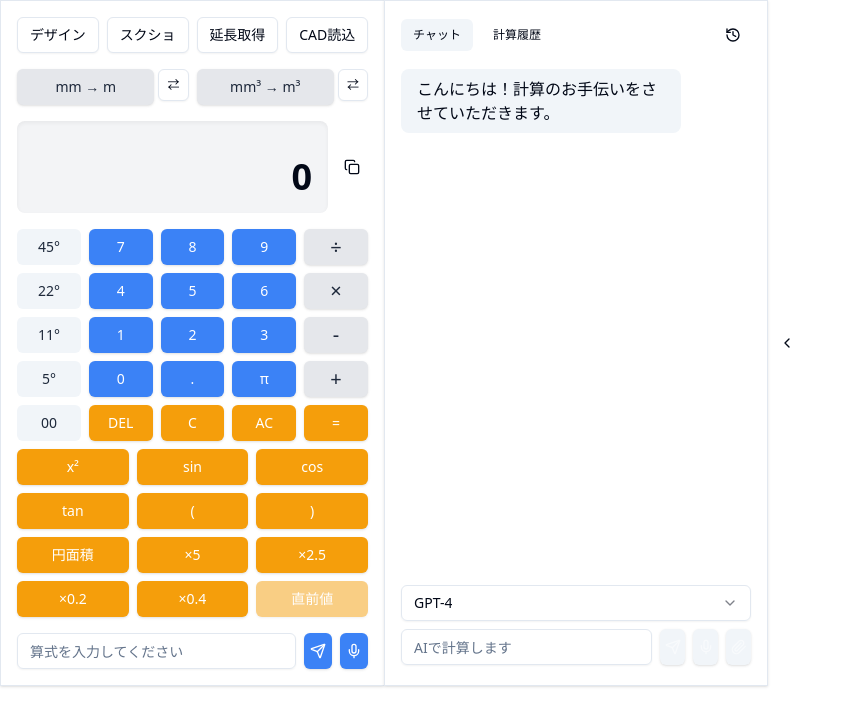
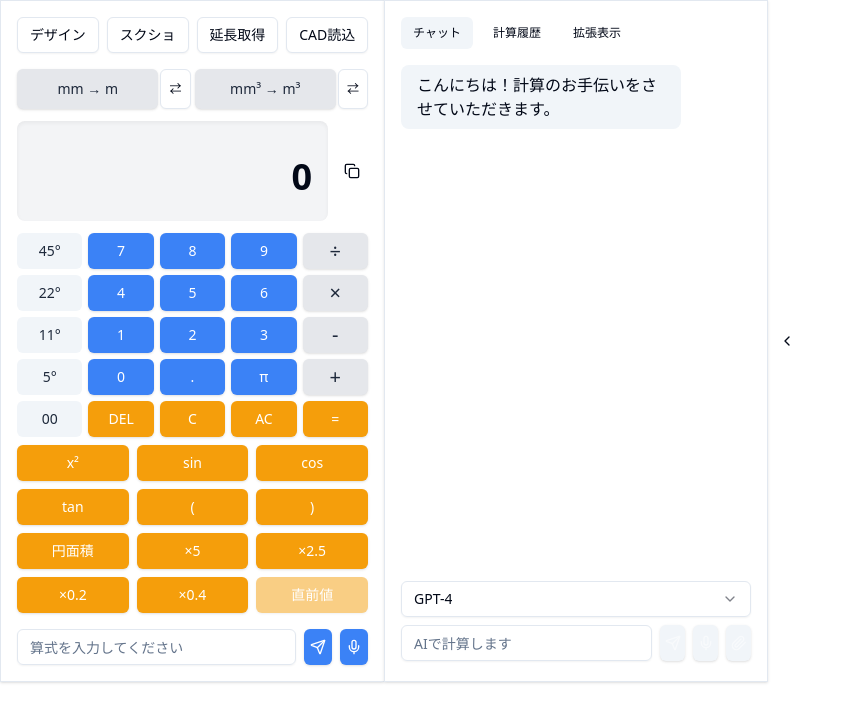
Before and after one commit to munakata11/calcu_elect, a Next.js app: page / in a window 1280 px wide. Shown: the top 726 px of the page, without its empty margins (0-853 px from the left). Built offline with nearby package versions, Linux system fonts and the light colour scheme.

Commit message:
ウインドウ拡張OKバージョン

```diff
--- a/components/calculator.tsx
+++ b/components/calculator.tsx
@@ -55,7 +55,7 @@ export function Calculator() {
   const [colorScheme, setColorScheme] = useState<ColorScheme>('light')
   const [isDarkMode, setIsDarkMode] = useState(false)
   const [isRightPanelOpen, setIsRightPanelOpen] = useState(true)
-  const [rightPanelView, setRightPanelView] = useState<'chat' | 'history'>('chat')
+  const [rightPanelView, setRightPanelView] = useState<'chat' | 'history' | 'extended-display'>('chat')
   const [chatView, setChatView] = useState<'chat' | 'history'>('chat')
   const [aiModel, setAIModel] = useState<AIModel>('gpt4')
   const [previousResult, setPreviousResult] = useState<string | null>(null)
@@ -66,6 +66,7 @@ export function Calculator() {
   const [isMillimeter, setIsMillimeter] = useState(true)
   const [isMillimeterCube, setIsMillimeterCube] = useState(true)
   const [fullExpression, setFullExpression] = useState<string>("")
+  const [isDisplayOverflowing, setIsDisplayOverflowing] = useState(false)
 
   // Pythonバックエンドに計算をリクエストする関数
   const calculateWithPython = async (expression: string): Promise<number> => {
@@ -251,7 +252,7 @@ export function Calculator() {
     try {
       let finalExpression = expression;
 
-      // すでに計算結果が表示されている場合は何もしない
+      // すでに計算結果が示されている場合は何もしない
       if (expression.includes('=')) {
         return;
       }
@@ -305,7 +306,7 @@ export function Calculator() {
     }
   };
 
-  // 数値入力時にリアルタイム計算を実行
+  // 数値入力時にアルタイム計算を実行
   useEffect(() => {
     if (operation && !expression.includes('=')) {
       updateRealTimeCalculation(expression);
@@ -477,12 +478,12 @@ export function Calculator() {
     try {
       const result = eval(input.replace('×', '*').replace('÷', '/'))
       if (typeof result === 'number' && !isNaN(result)) {
-        response.content = `計算結果は ${result} です。`
+        response.content = `計結果は ${result} です。`
       } else {
         response.content = "申し訳ありません。その計算式は理解できませんでした。"
       }
     } catch {
-      response.content = "申し訳ありません。その計は理解できませんでした。"
+      response.content = "申し訳ありません。の計は理解できませんでした。"
     }
 
     setMessages([...messages, userMessage, response])
@@ -596,7 +597,7 @@ export function Calculator() {
 
     // 四則演算記号入力された場合の処理
     if (['+', '-', '×', '÷', '*', '/'].includes(lastChar)) {
-      // 直前までの文字列に三角関数が含まれているかチェック
+      // 直前までの文字に三角関数が含まれているかチェッ
       const trigMatch = value.slice(0, -1).match(/(sin|cos|tan)(\d+)$/)
       if (trigMatch) {
         const [fullMatch, func, angle] = trigMatch
@@ -777,7 +778,7 @@ export function Calculator() {
     const mainContent = document.querySelector('main');
     if (container && mainContent) {
       try {
-        // 実際のコンテンツの高さを取得（スクロール可能な高さを含む）
+        // 実のコンテンツの高さを取得（スクロール可能な高さを含む）
         const contentHeight = Math.max(
           container.scrollHeight,
           mainContent.scrollHeight,
@@ -842,19 +843,61 @@ export function Calculator() {
   // パネルの開閉処理を修正
   const toggleRightPanel = useCallback(async () => {
     try {
-      // パネルの状態を切り替える前に新しい状態を計算
       const willBeOpen = !isRightPanelOpen;
 
-      // ウィンドウサイズを変更
+      // 拡張表示中にパネルを閉じようとした場合は拡張表示も解除
+      if (!willBeOpen && rightPanelView === 'extended-display') {
+        setRightPanelView('chat');
+      }
+
       // @ts-ignore - window.electronAPI は preload.js で定義
       await window.electronAPI.togglePanelSize(willBeOpen);
-
-      // パネルの状態を更新
       setIsRightPanelOpen(willBeOpen);
     } catch (error) {
       console.error('パネル切り替えエラー:', error);
     }
-  }, [isRightPanelOpen]);
+  }, [isRightPanelOpen, rightPanelView]);
+
+  // ディスプレイのオーバーフローを監視
+  useEffect(() => {
+    const displayElement = document.querySelector('.calculator-display');
+    if (displayElement) {
+      const resizeObserver = new ResizeObserver(async (entries) => {
+        for (const entry of entries) {
+          const isOverflowing = entry.target.scrollWidth > entry.target.clientWidth;
+          setIsDisplayOverflowing(isOverflowing);
+          if (isOverflowing) {
+            setRightPanelView('extended-display');
+            if (!isRightPanelOpen) {
+              setIsRightPanelOpen(true);
+              // @ts-ignore - window.electronAPI は preload.js で定義
+              await window.electronAPI.togglePanelSize(true);
+            }
+          }
+        }
+      });
+
+      resizeObserver.observe(displayElement);
+      return () => resizeObserver.disconnect();
+    }
+  }, [expression, isRightPanelOpen]);
+
+  // 拡張表示ボタンのクリックハンドラ
+  const handleExtendedDisplayClick = async () => {
+    if (rightPanelView === 'extended-display') {
+      setRightPanelView('chat');
+      setIsRightPanelOpen(false);
+      // @ts-ignore - window.electronAPI は preload.js で定義
+      await window.electronAPI.togglePanelSize(false);
+    } else if (isDisplayOverflowing) {
+      setRightPanelView('extended-display');
+      if (!isRightPanelOpen) {
+        setIsRightPanelOpen(true);
+        // @ts-ignore - window.electronAPI は preload.js で定義
+        await window.electronAPI.togglePanelSize(true);
+      }
+    }
+  };
 
   return (
     <div className={`flex gap-0 ${isDarkMode ? 'dark bg-slate-900' : 'bg-white'}`}>
@@ -889,10 +932,10 @@ export function Calculator() {
                 CAD読込
               </Button>
             </div>
-            <div className="grid grid-cols-2 gap-2 mb-4">
-              <div className="flex gap-1">
+            <div className="grid grid-cols-2 gap-1 mb-3">
+              <div className="flex gap-0.5">
                 <Button
-                  className={`${getButtonClass('secondary')} flex-grow`}
+                  className={`${getButtonClass('secondary')} flex-grow h-10`}
                   onClick={mmToM}
                 >
                   {isMillimeter ? 'mm → m' : 'm → mm'}
@@ -900,15 +943,15 @@ export function Calculator() {
                 <Button
                   size="sm"
                   variant="outline"
-                  className="px-2"
+                  className="px-2 h-10"
                   onClick={() => toggleUnit('length')}
                 >
                   ⇄
                 </Button>
               </div>
-              <div className="flex gap-1">
+              <div className="flex gap-0.5">
                 <Button
-                  className={`${getButtonClass('secondary')} flex-grow`}
+                  className={`${getButtonClass('secondary')} flex-grow h-10`}
                   onClick={mmCubeToMCube}
                 >
                   {isMillimeterCube ? 'mm³ → m³' : 'm³ → mm³'}
@@ -916,19 +959,19 @@ export function Calculator() {
                 <Button
                   size="sm"
                   variant="outline"
-                  className="px-2"
+                  className="px-2 h-10"
                   onClick={() => toggleUnit('volume')}
                 >
                   ⇄
                 </Button>
               </div>
             </div>
-            <div className="flex gap-2 mb-4">
-              <div className={`flex-1 rounded-lg ${isDarkMode ? 'bg-slate-700' : colorSchemes[colorScheme].display} p-4 shadow-inner overflow-hidden`}>
-                <div className="text-right text-sm text-muted-foreground min-h-[1.25rem] break-all whitespace-pre-wrap">
+            <div className="flex gap-2 mb-3">
+              <div className={`flex-1 rounded-lg ${isDarkMode ? 'bg-slate-700' : colorSchemes[colorScheme].display} p-4 h-[100px] shadow-inner overflow-hidden`}>
+                <div className={`text-right text-sm text-muted-foreground min-h-[1.25rem] whitespace-nowrap overflow-x-auto calculator-display ${isDisplayOverflowing ? 'opacity-0' : ''}`} style={{ direction: 'rtl' }}>
                   {expression}
                 </div>
-                <div className="text-right text-4xl font-bold tabular-nums overflow-x-auto whitespace-nowrap">
+                <div className={`text-right text-4xl font-bold tabular-nums overflow-y-hidden overflow-x-auto whitespace-nowrap ${rightPanelView === 'extended-display' && isDisplayOverflowing ? 'opacity-0' : ''}`} style={{ direction: 'rtl' }}>
                   {formatNumber(calculatedResult)}
                 </div>
               </div>
@@ -952,7 +995,7 @@ export function Calculator() {
                 </Tooltip>
               </TooltipProvider>
             </div>
-            <div className="grid grid-cols-5 gap-2">
+            <div className="grid grid-cols-5 gap-1.5">
                   <Button variant="ghost" className="bg-slate-100 hover:bg-slate-200 text-slate-800">45°</Button>
                   <Button className={getButtonClass('primary')} onClick={() => appendNumber("7")}>7</Button>
                   <Button className={getButtonClass('primary')} onClick={() => appendNumber("8")}>8</Button>
@@ -996,7 +1039,6 @@ export function Calculator() {
                   <Button className={getButtonClass('accent')} onClick={circleArea}>円面積</Button>
                   <Button className={getButtonClass('accent')} onClick={() => multiplyBy(5)}>×5</Button>
                   <Button className={getButtonClass('accent')} onClick={() => multiplyBy(2.5)}>×2.5</Button>
-
                   <Button className={getButtonClass('accent')} onClick={() => multiplyBy(0.2)}>×0.2</Button>
                   <Button className={getButtonClass('accent')} onClick={() => multiplyBy(0.4)}>×0.4</Button>
                   <Button
@@ -1056,20 +1098,27 @@ export function Calculator() {
                   >
                     計算履歴
                   </Button>
-                </div>
-                {rightPanelView === 'chat' && (
                   <Button
                     variant="ghost"
-                    size="icon"
-                    className="hover:bg-slate-100 dark:hover:bg-slate-700"
-                    onClick={() => setChatView(chatView === 'chat' ? 'history' : 'chat')}
+                    size="sm"
+                    className={`${rightPanelView === 'extended-display' ? 'bg-slate-100 dark:bg-slate-700' : ''} hover:bg-slate-100 dark:hover:bg-slate-700`}
+                    onClick={handleExtendedDisplayClick}
                   >
-                    <History className="h-4 w-4" />
+                    拡張表示
                   </Button>
-                )}
+                </div>
               </div>
 
-              {rightPanelView === 'chat' ? (
+              {rightPanelView === 'extended-display' && isDisplayOverflowing ? (
+                <div className={`rounded-lg ${isDarkMode ? 'bg-slate-700' : colorSchemes[colorScheme].display} p-4 shadow-inner overflow-hidden mb-4`}>
+                  <div className="text-right text-sm text-muted-foreground min-h-[1.25rem] break-all whitespace-pre-wrap">
+                    {expression}
+                  </div>
+                  <div className="text-right text-4xl font-bold tabular-nums overflow-y-hidden overflow-x-auto whitespace-nowrap" style={{ direction: 'rtl' }}>
+                    {formatNumber(calculatedResult)}
+                  </div>
+                </div>
+              ) : rightPanelView === 'chat' ? (
                 <>
                   <ScrollArea className="h-[500px] mb-4">
                     {chatView === 'chat' ? (
@@ -1092,7 +1141,7 @@ export function Calculator() {
                     ) : (
                       messages.map((message, index) => (
                         <div key={index} className="mb-2 text-sm">
-                          <strong>{message.role === "user" ? "あな" : "アシスタント"}:</strong> {message.content}
+                          <strong>{message.role === "user" ? "あ" : "アシスタント"}:</strong> {message.content}
                         </div>
                       ))
                     )}
```
